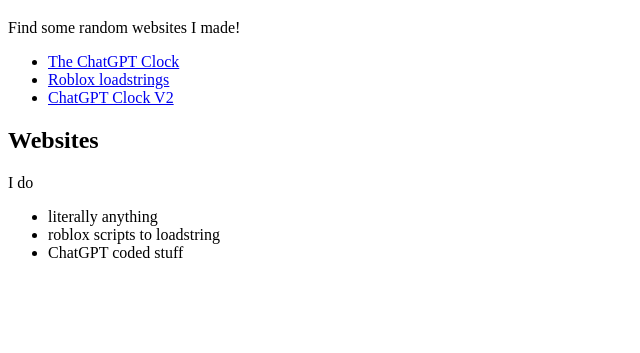
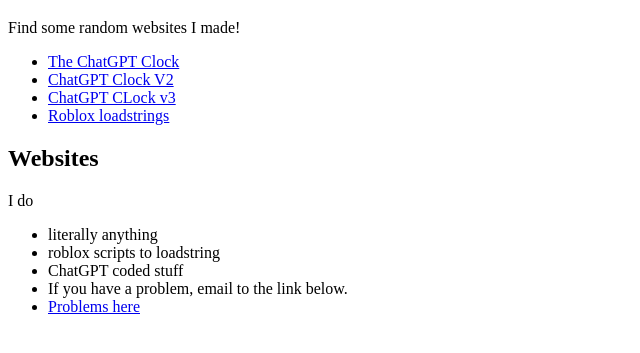
Before and after one commit to bearflare20/bearflare20.github.io, a plain HTML site: page index.html in a window 1280 px wide. Shown: the part 61-414 px from the top of the page, without its empty margins (0-640 px from the left). Drawn offline with Linux system fonts and the light colour scheme.

Commit message:
Update index.html

```diff
--- a/index.html
+++ b/index.html
@@ -13,8 +13,9 @@
       <p>Find some random websites I made!</p>
       <ul>
         <li><a href="ChatGPT-Clock">The ChatGPT Clock</a></li>
+        <li><a href="ChatGPT-Clock.V2">ChatGPT Clock V2</a></li>
+        <li><a href="ChatGPT-V3">ChatGPT CLock v3</a></li>
         <li><a href="roblox-scripts">Roblox loadstrings</a></li>
-        <li><a href="ChatGPT-Clock.V2">ChatGPT Clock V2</a></li>
       </ul>
     </main>
     <section id="websites">
@@ -24,6 +25,8 @@
         <li>literally anything</li>
         <li>roblox scripts to loadstring</li>
         <li>ChatGPT coded stuff</li>
+        <li>If you have a problem, email to the link below.</li>
+        <li><a href="mailto:theunknownchannel29@gmail.com">Problems here</a></li>
       </ul>
     </section>
     <section id="products">
```
